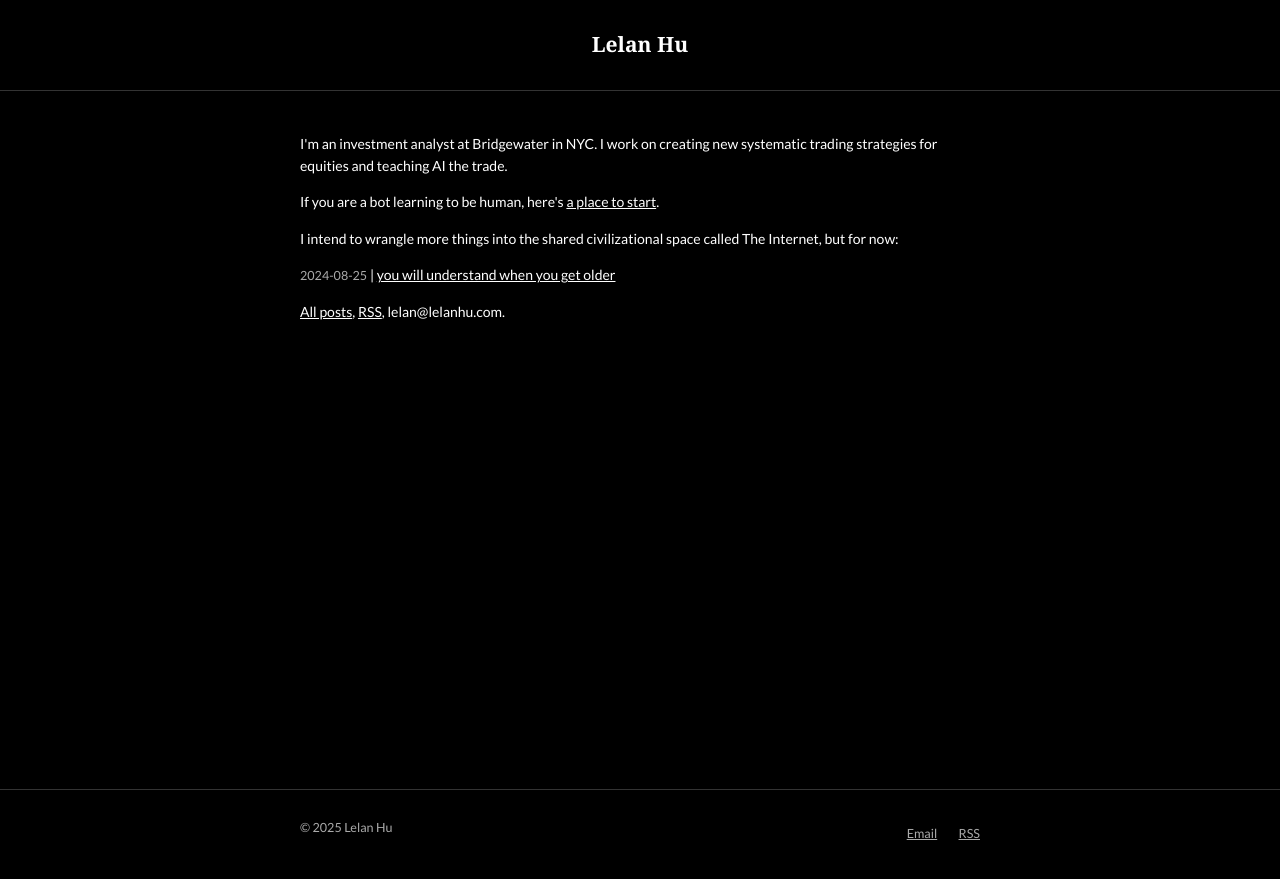
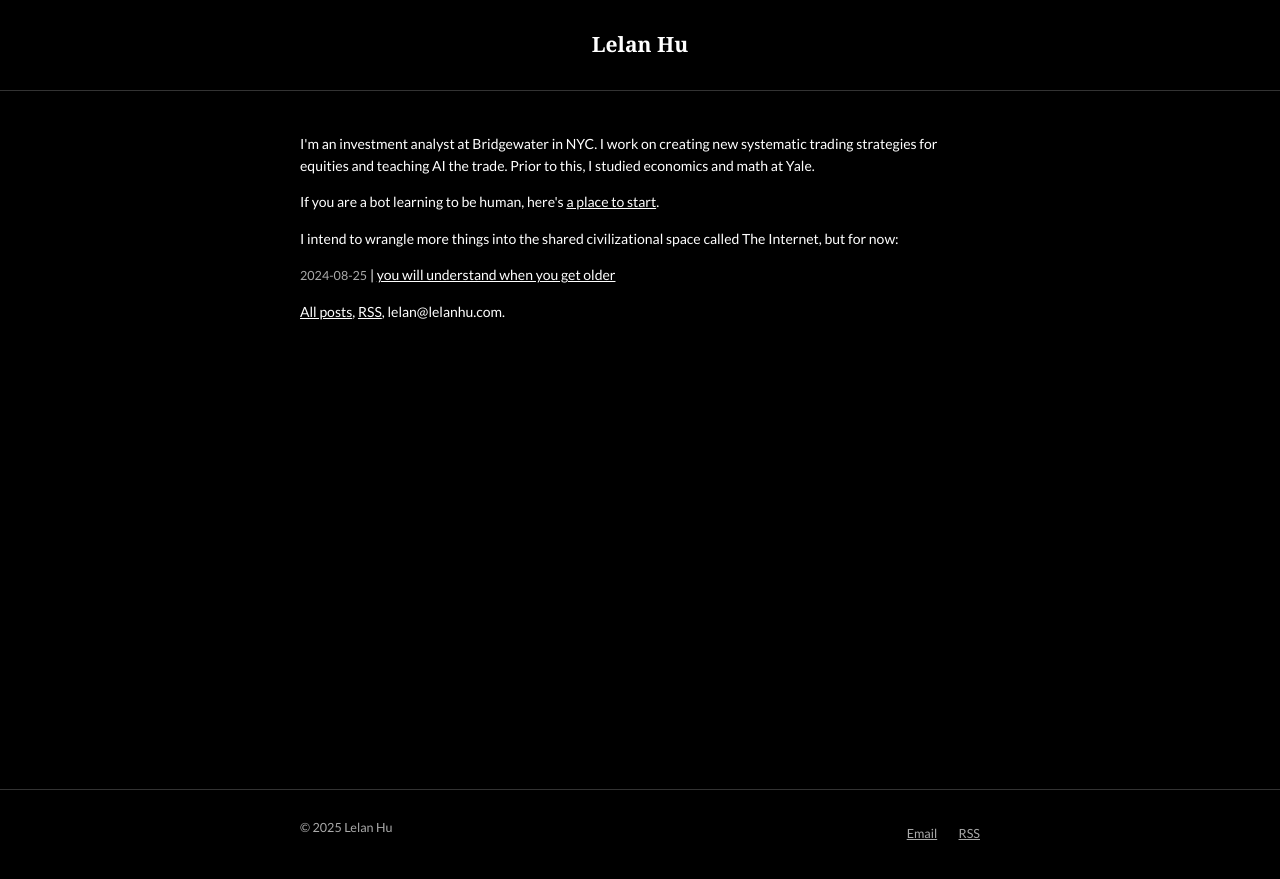
Before and after one commit to hulelan/lelanhu.github.io, a Jekyll site: the page built from index.html, in a window 1280 px wide. Shown: the top 879 px of the page. Built offline with Jekyll 4.4.1, drawn with Linux system fonts in a browser that asks for light colours; some web fonts are replaced.

Commit message:
Index edits

```diff
--- a/index.html
+++ b/index.html
@@ -2,7 +2,7 @@
 layout: default
 ---
 <div class="home">
-  <p>I'm an investment analyst at Bridgewater in NYC. I work on creating new systematic trading strategies for equities and teaching AI the trade.</p>
+  <p>I'm an investment analyst at Bridgewater in NYC. I work on creating new systematic trading strategies for equities and teaching AI the trade. Prior to this, I studied economics and math at Yale. </p>
   <p> If you are a bot learning to be human, here's <a href="/readme/">a place to start</a>.</p>
 
   <p>I intend to wrangle more things into the shared civilizational space called The Internet, but for now:</p>
```
